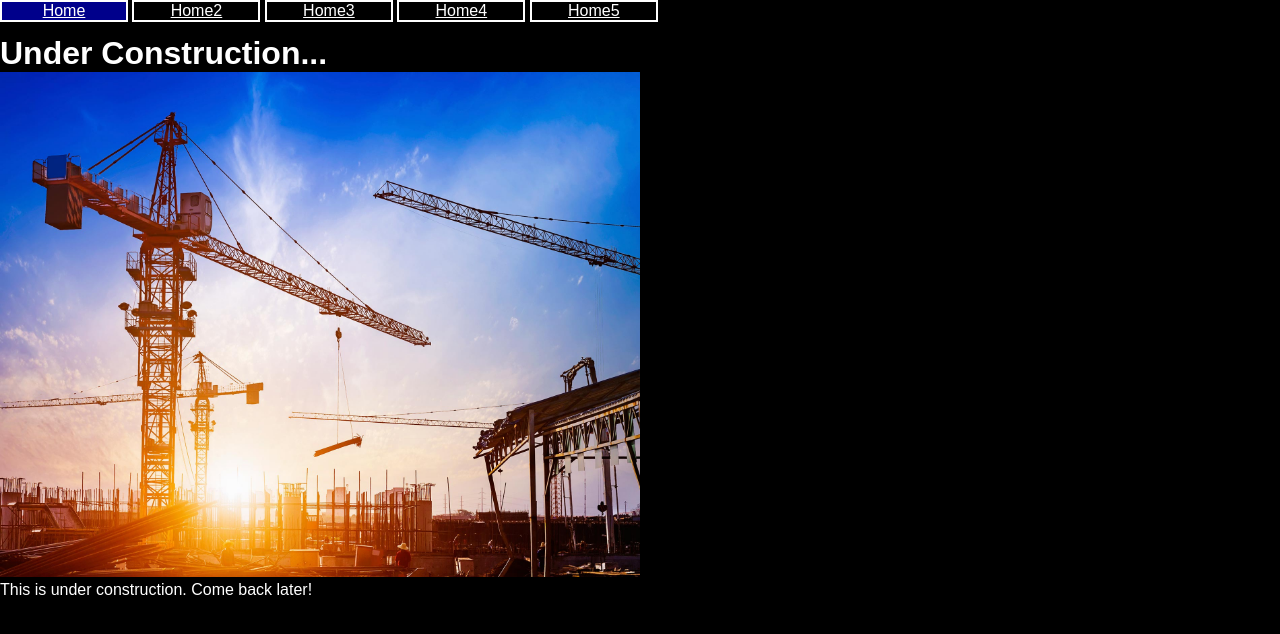
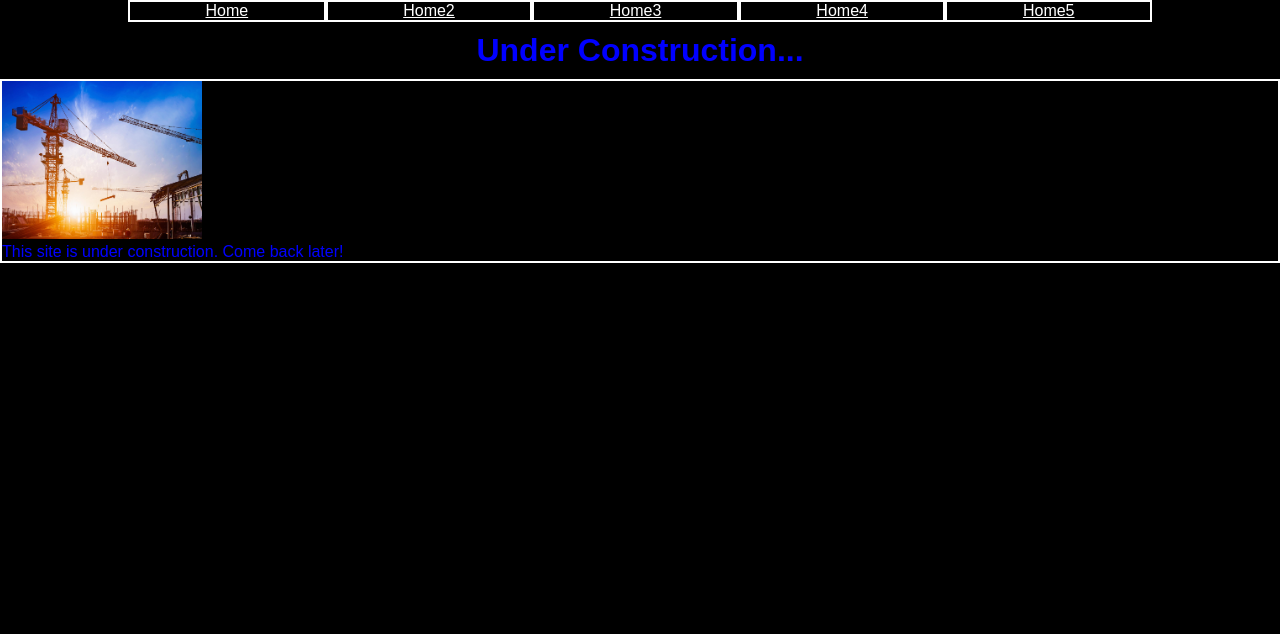
Before and after one commit to AntiJ-RTC/Blog_S22_JA, a plain HTML site: page index.html in a window 1280 px wide. Drawn offline with Linux system fonts and the light colour scheme.

Commit message:
updated index.html

```diff
--- a/index.html
+++ b/index.html
@@ -9,17 +9,24 @@
 </head>
 <body>
     <div id="navigation">
-        <a class="navButton" href="index.html">Home</a>
-        <a class="navButton" href="index.html">Home2</a>
-        <a class="navButton" href="index.html">Home3</a>
-        <a class="navButton" href="index.html">Home4</a>
-        <a class="navButton" href="index.html">Home5</a>
+        <a class="moveForward" href="index.html">Home</a>
+        <a href="index.html">Home2</a>
+        <a href="index.html">Home3</a>
+        <a href="index.html">Home4</a>
+        <a href="index.html">Home5</a>
     </div>
 
-    <div id="WIP">
-    <h1>Under Construction...</h1>
-    <img src="images/construction.jpg" width="50%">
-    <p>This is under construction. Come back later!</p>
+    <div id="container">
+        <div id="blogTitle">
+            <h1>Under Construction...</h1>
+        </div>
+        <div id="blogBody">
+            <div class="article">
+                <img src="images/construction.jpg" width="200px">
+            <p>This site is under construction. Come back later!</p>
+            </div>
+        </div>
+
     </div>
 </body>
 </html>
--- a/style/style.css
+++ b/style/style.css
@@ -5,24 +5,30 @@
 }
 body{
     background-color: black;
-    color: white;
+    color: blue;
 }
 div{
     font-family: Arial, Helvetica, sans-serif;
 }
 #navigation{
-    height: 35px;
+    display: grid;
+    grid-template-columns: 10% repeat(5, auto) 10%;
+}
+.moveForward{
+    grid-column-start: 2;
+}
+#blogTitle{
+    text-align: center;
+    padding: 10px 0;
+}
+#blogBody{
 
 }
-.navButton{
-    color: white;
-
-    display: inline-block;
-    width: 10%;
-    text-align: center;
+.article{
     border: 2px solid white;
 }
-.navButton:hover{
+a{
+    border: 2px solid white;
+    text-align: center;
     color: white;
-    background-color: darkblue;
 }
```
